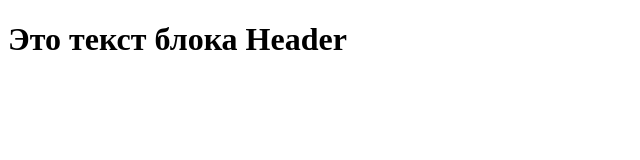
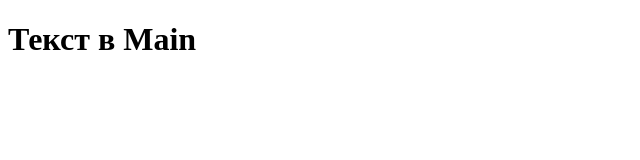
Before and after one commit to Antoshka2001/GitTest, a plain HTML site: page index.html in a window 1280 px wide. Shown: the whole page, without its empty margins (0-640 px from the left). Drawn offline with Linux system fonts and the light colour scheme.

Commit message:
Добавил блок Main и текст в нём

```diff
--- a/index.html
+++ b/index.html
@@ -7,8 +7,8 @@
     <title>Git Project</title>
 </head>
 <body>
-    <header>
-        <h1>Это текст блока Header</h1>
-    </header>
+    <main>
+        <h1>Текст в Main</h1>
+    </main>
 </body>
 </html>
```
